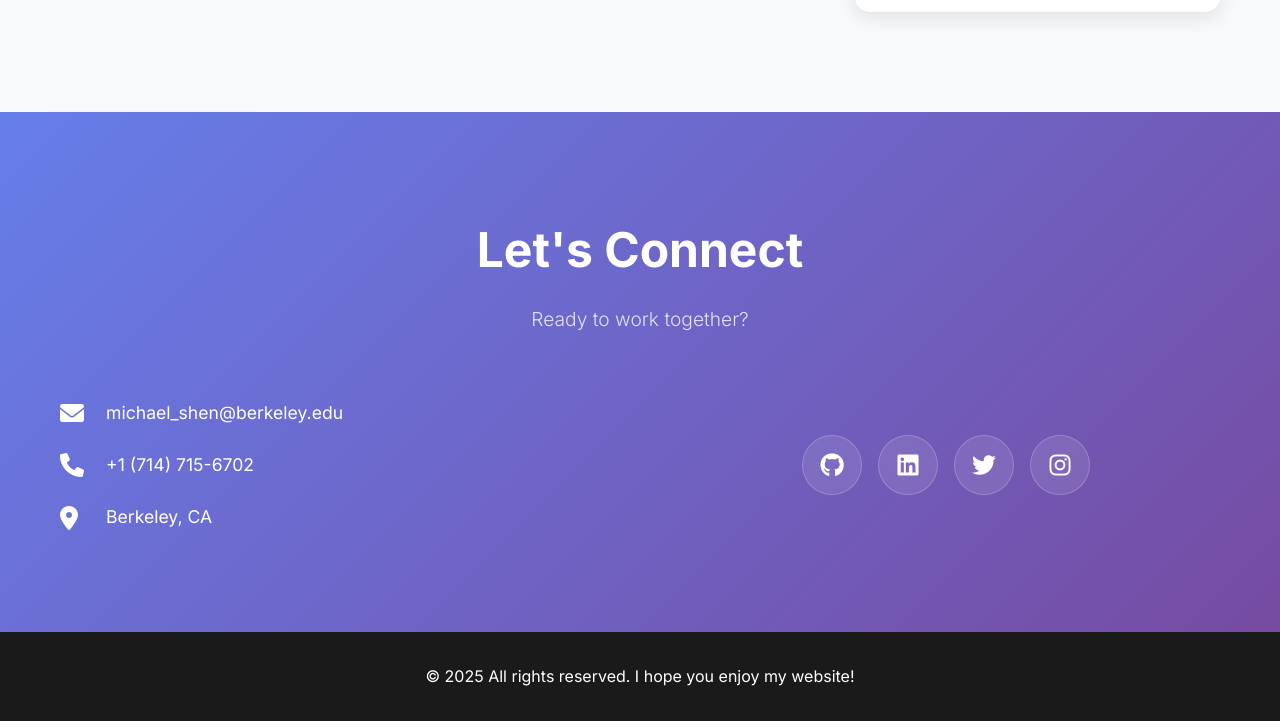
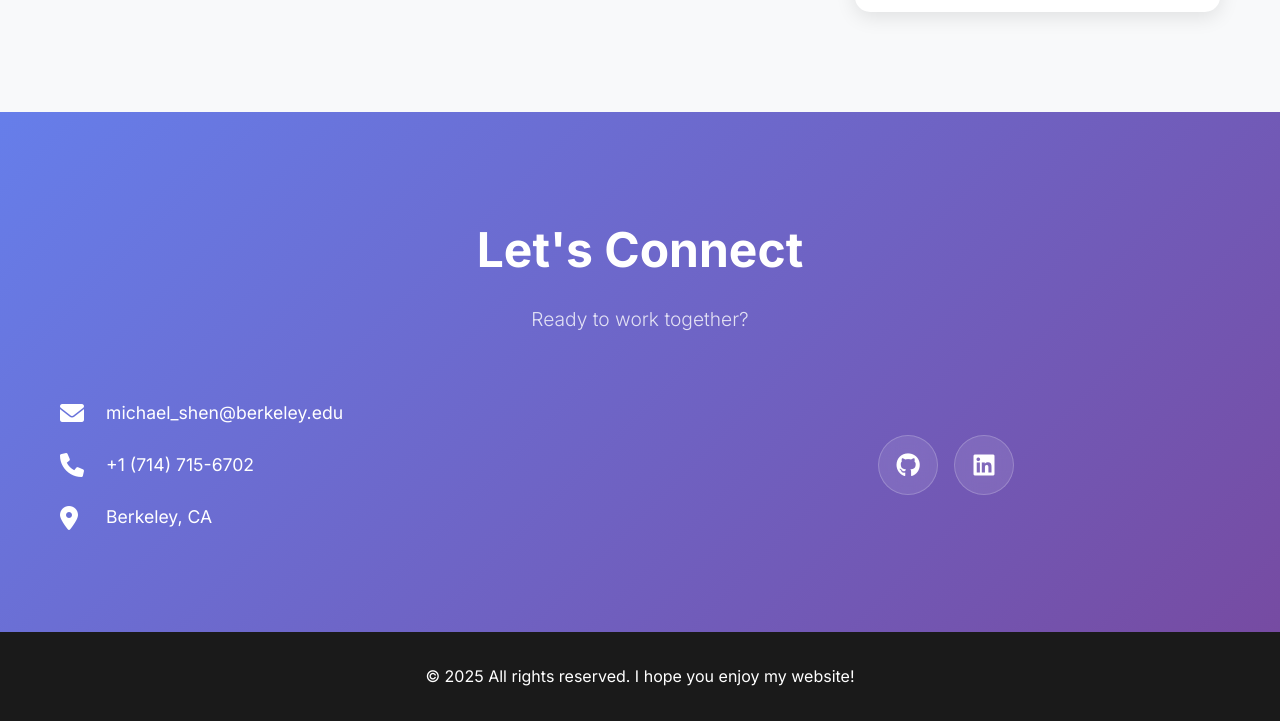
Before and after one commit to michael-luther-shen/my-website, a plain HTML site: page docs/index.html in a window 1280 px wide. Shown: the part 1663-2384 px from the top of the page. Drawn offline with Linux system fonts and the light colour scheme.

Commit message:
Update index.html

```diff
--- a/docs/index.html
+++ b/docs/index.html
@@ -158,14 +158,11 @@
             rel="noopener noreferrer">
             <i class="fab fa-github"></i>
           </a>
-          <a href="#" class="social-link">
+          <a href="https://www.linkedin.com/in/michael-luther-shen/"
+            class="social-link"
+            target="_blank"
+            rel="noopener noreferrer">
             <i class="fab fa-linkedin"></i>
-          </a>
-          <a href="#" class="social-link">
-            <i class="fab fa-twitter"></i>
-          </a>
-          <a href="#" class="social-link">
-            <i class="fab fa-instagram"></i>
           </a>
         </div>
       </div>
```
